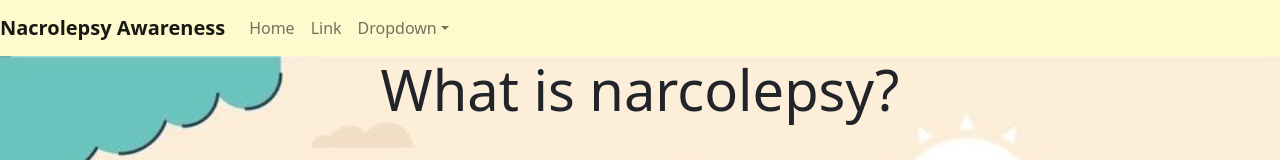
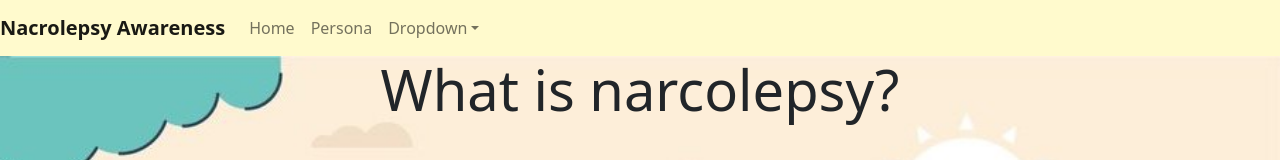
Before and after one commit to hxyap/heartcodedemo, a React (Create React App) app: page / in a window 1280 px wide. Shown: the top 160 px of the page. Built offline with nearby package versions, Linux system fonts and the light colour scheme.

Commit message:
Added link for persona

```diff
--- a/src/App.js
+++ b/src/App.js
@@ -33,8 +33,8 @@
               </a>
             </li>
             <li class="nav-item">
-              <a class="nav-link" href="#">
-                Link
+              <a class="nav-link" href="./Persona.html">
+                Persona
               </a>
             </li>
             <li class="nav-item dropdown">
```
Lines whose indentation alone changed are shown as unchanged.
